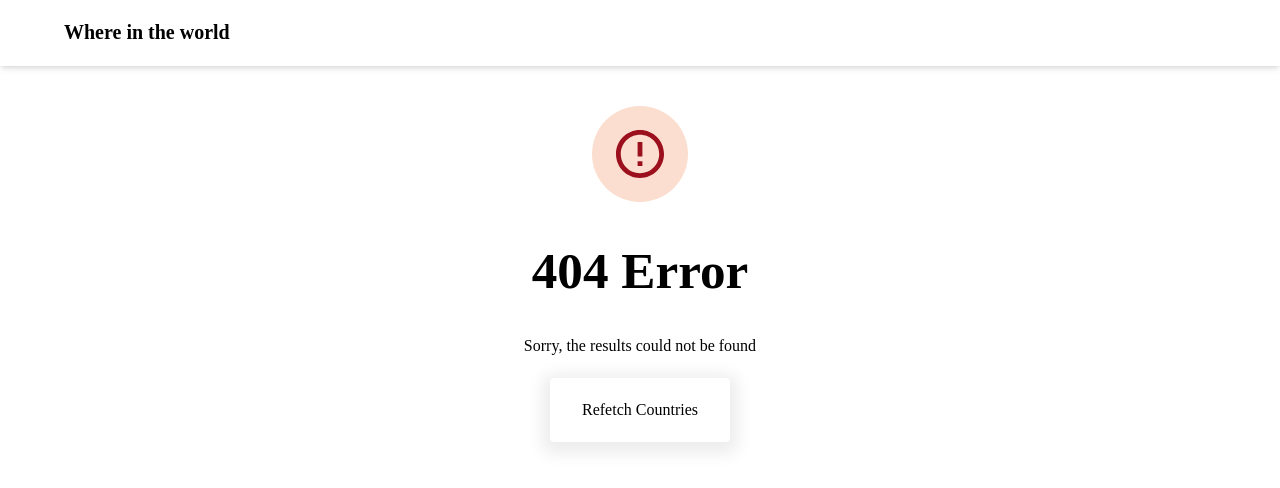
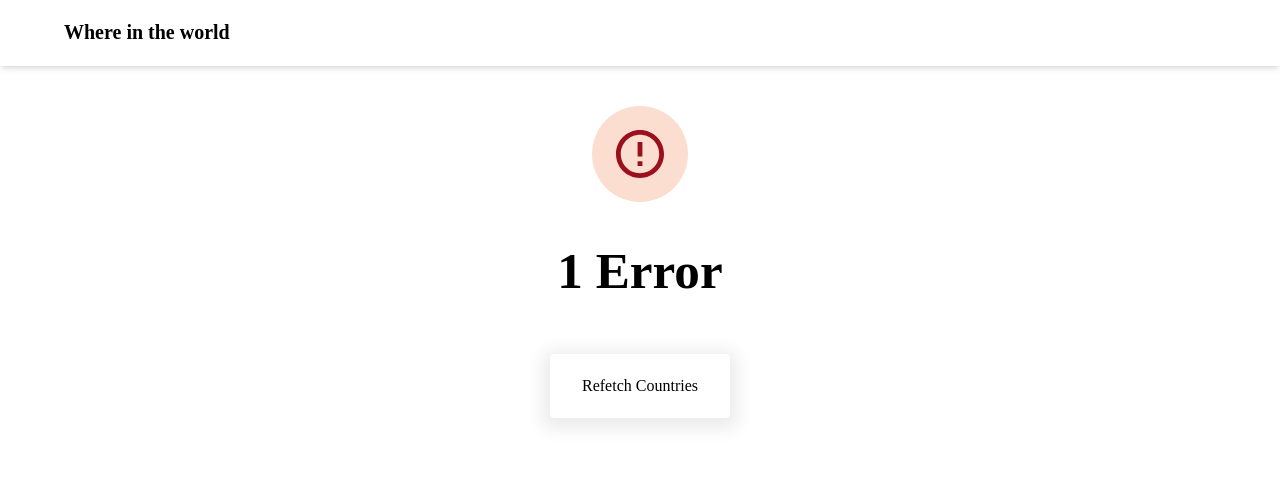
Before and after one commit to vmisiko/React-Rest-Countries_flags, a React (Vite) app in the folder my-app/: page /error/1/1 in a window 1280 px wide. Before the commit this address had no page. Shown: the top 488 px of the page. Built offline with nearby package versions, Linux system fonts and the light colour scheme; a web font is replaced by a local one.

Commit message:
Update: Fix of Error page to show correct error message depending on code supplied.

```diff
--- a/my-app/src/Pages/Countries/index.tsx
+++ b/my-app/src/Pages/Countries/index.tsx
@@ -21,7 +21,7 @@ const Countries = () => {
     setLoading(true);
     const url = endpoint ? endpoint : '/all';
     const response = await getCountries(url);
-    sortCountries(response)
+    response ? sortCountries(response) : '';
     setLoading(false);
   }
 
--- a/my-app/src/Pages/ErrorPage/index.tsx
+++ b/my-app/src/Pages/ErrorPage/index.tsx
@@ -1,7 +1,8 @@
-import { Link } from "react-router-dom";
+import { Link, useParams } from "react-router-dom";
 import './index.css';
 
 function ErrorPage() {
+  let { code } = useParams();
 
   return (
     <div className="container text-center">
@@ -14,12 +15,14 @@ function ErrorPage() {
         </div>
 
         <div className="mt-5">
-          <h1> 404 Error</h1>
+          <h1> {code} Error</h1>
         </div>
 
 
         <div className="mt-5">
-          <span>Sorry, the results could not be found</span>
+          { code && code === '404'  ? <span>Sorry, the results could not be found</span> : "" }
+          { code && code === '500'  ? <span>Server Error</span> : "" }
+          { code && code === 'Network'  ? <span>Sorry, your Network is Unstable, kindly check your internet</span> : "" }
         </div>
 
         <div className="text-center mx-auto flex">
--- a/my-app/src/hook/useAxiosErrorHandler.tsx
+++ b/my-app/src/hook/useAxiosErrorHandler.tsx
@@ -16,10 +16,10 @@ function  useAxiosErrorhandler() {
           statusCode: err.response.status
         };
         setApiError(error);
-        navigate('/error');
+        navigate(`/error/${err.response.status}/ServerError`);
       } else {
         const error = 'NetWork Error'
-        navigate('/error');
+        navigate(`/error/Network/NetworkError`);
         setNetworkError(error);
       }
     }
--- a/my-app/src/router.tsx
+++ b/my-app/src/router.tsx
@@ -18,7 +18,7 @@ const router = createBrowserRouter([
     errorElement: <ErrorPage />
   },
   {
-    path: '/error',
+    path: '/error/:code/:message',
     element: <ErrorPage />,
     errorElement: <ErrorPage />
   },
```
